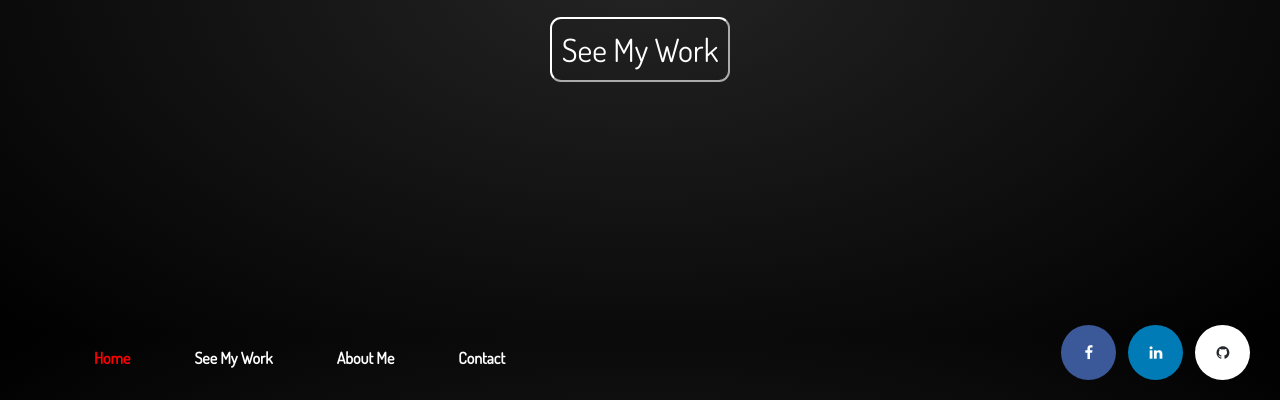
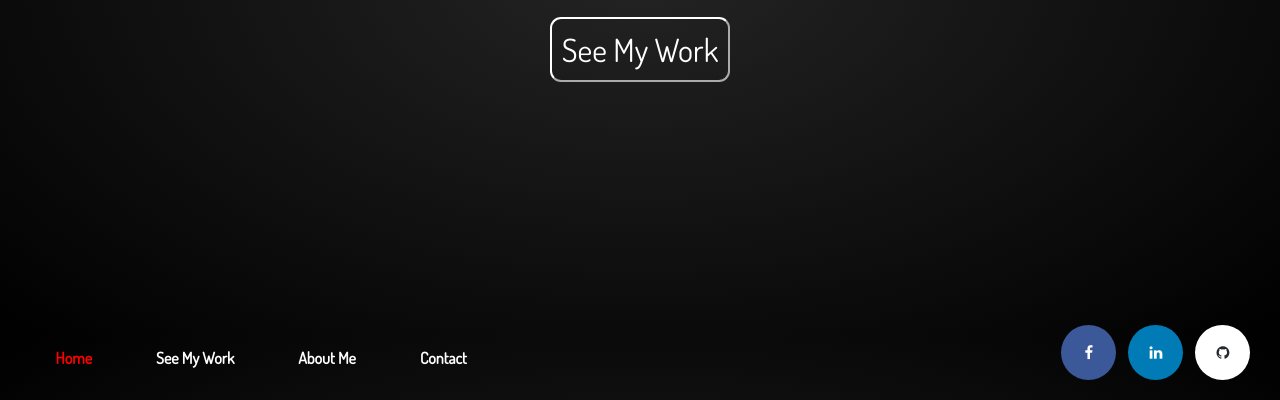
Before and after one commit to enandr/MySite, a plain HTML site: page index.html in a window 1280 px wide. Shown: the part 400-800 px from the top of the page. Drawn offline with nearby package versions, Linux system fonts and the light colour scheme.

Commit message:
Update style.css

```diff
--- a/style.css
+++ b/style.css
@@ -81,7 +81,7 @@ footer {
 }
 .nav_links {
   position: fixed;
-  left: 5%;
+  left: 2%;
   bottom: 4%;
 }
 .nav_link_item {
```
